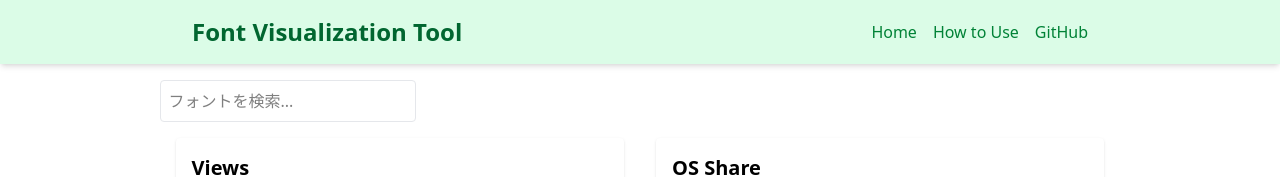
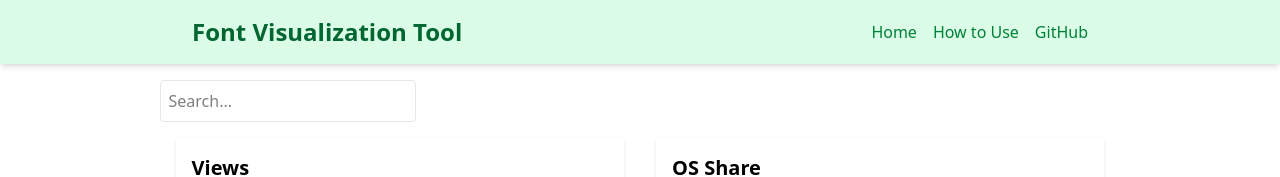
Before and after one commit to minmmmmin/font, a React (Vite) app: page / in a window 1280 px wide. Shown: the top 177 px of the page. Built offline with nearby package versions, Linux system fonts and the light colour scheme.

Commit message:
英語のほうがいいな

```diff
--- a/src/components/FontSelector.jsx
+++ b/src/components/FontSelector.jsx
@@ -13,7 +13,7 @@ const FontSelector = ({ fonts, selectedFont, onSelect }) => {
       <input
         type="text"
         className="w-full p-2 border rounded"
-        placeholder="フォントを検索..."
+        placeholder="Search..."
         value={query}
         onChange={(e) => {
           setQuery(e.target.value);
```
